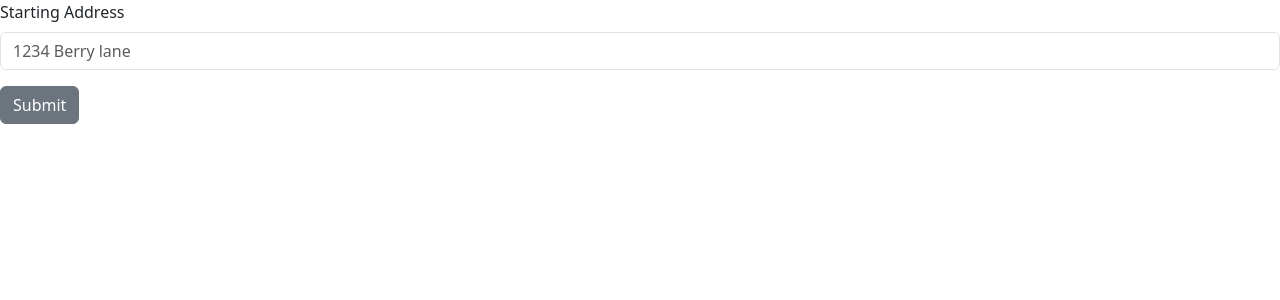
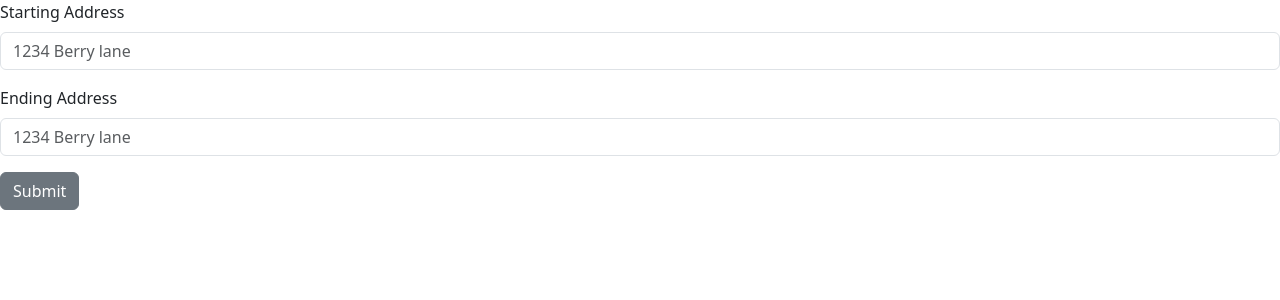
Before and after one commit to snannra/PathFinder, a React (Vite) app: page / in a window 1280 px wide. Shown: the top 300 px of the page. Built offline with nearby package versions, Linux system fonts and the light colour scheme.

Commit message:
.css file

```diff
--- a/src/App.tsx
+++ b/src/App.tsx
@@ -5,6 +5,7 @@ function App() {
   return (
     <>
       <Form label="Starting Address" placeholder="1234 Berry lane" />
+      <Form label="Ending Address" placeholder="1234 Berry lane" />
       <Button
         children="Submit"
         color="secondary"
--- /dev/null
+++ b/src/components/Form.css
@@ -0,0 +1,3 @@
+.form-input {
+    width: 200px;
+}
--- a/src/components/Form.tsx
+++ b/src/components/Form.tsx
@@ -1,3 +1,5 @@
+import "./Form.css";
+
 interface Props {
   label: string;
   placeholder: string;
```
